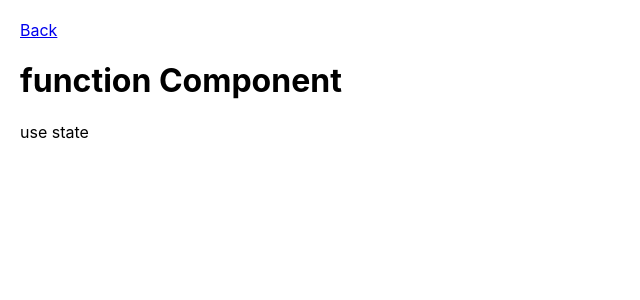
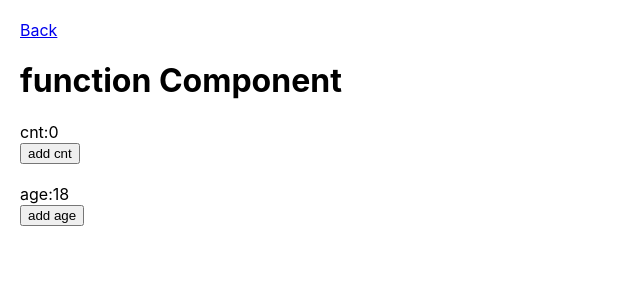
Before and after one commit to lz82/react-feature, a React (Create React App) app: page /function/use-state in a window 1280 px wide. Shown: the top 300 px of the page, without its empty margins (0-640 px from the left). Built offline with nearby package versions, Linux system fonts and the light colour scheme.

Commit message:
:construction: init use effect

```diff
--- a/src/pages/function-component/index.jsx
+++ b/src/pages/function-component/index.jsx
@@ -2,6 +2,7 @@ import React from "react";
 import { Route, Link } from "react-router-dom";
 
 import UseState from "./use-state";
+import UseEffect from './ues-effect'
 
 export default function FunctionComponent(props) {
   return (
@@ -13,6 +14,10 @@ export default function FunctionComponent(props) {
         path="/function/use-state"
         render={(props) => <UseState {...props} />}
       />
+      <Route
+        path="/function/use-effect"
+        render={props => <UseEffect {...props} />}
+      />
     </div>
   );
 }
--- /dev/null
+++ b/src/pages/function-component/ues-effect/index.jsx
@@ -0,0 +1,9 @@
+import React from 'react'
+
+export default function UseEffectComponent() {
+  return (
+    <div>
+
+    </div>
+  )
+}
--- a/src/pages/function-component/use-state/index.jsx
+++ b/src/pages/function-component/use-state/index.jsx
@@ -1,9 +1,34 @@
-import React from 'react'
+import React, { useState } from "react";
 
-export default function UseState() {
+export default function UseState(props) {
+  console.log("render");
+  const [cnt, setCnt] = useState(() => {
+    // 只会在初始化执行一次
+    console.log("set state");
+    return props.defautCnt || 0;
+  });
+
+  const [age, setAge] = useState(18);
+
+  const addCnt = () => {
+    setCnt(cnt + 1);
+  };
+
+  const addAge = () => {
+    setAge(age + 1);
+  };
+
   return (
     <div>
-      use state
+      <div>cnt:{cnt}</div>
+      <div>
+        <button onClick={addCnt}>add cnt</button>
+      </div>
+      <br />
+      <div>age:{age}</div>
+      <div>
+        <button onClick={addAge}>add age</button>
+      </div>
     </div>
-  )
+  );
 }
--- a/src/pages/home/index.jsx
+++ b/src/pages/home/index.jsx
@@ -25,6 +25,9 @@ export default function index() {
         <li>
           <Link to="/function/use-state">useState</Link>
         </li>
+        <li>
+          <Link to="/function/use-effect">useEffect</Link>
+        </li>
       </ul>
     </div>
   );
```
Also changed, not shown: 1 other file (tests, documents, lock files or other folders).
